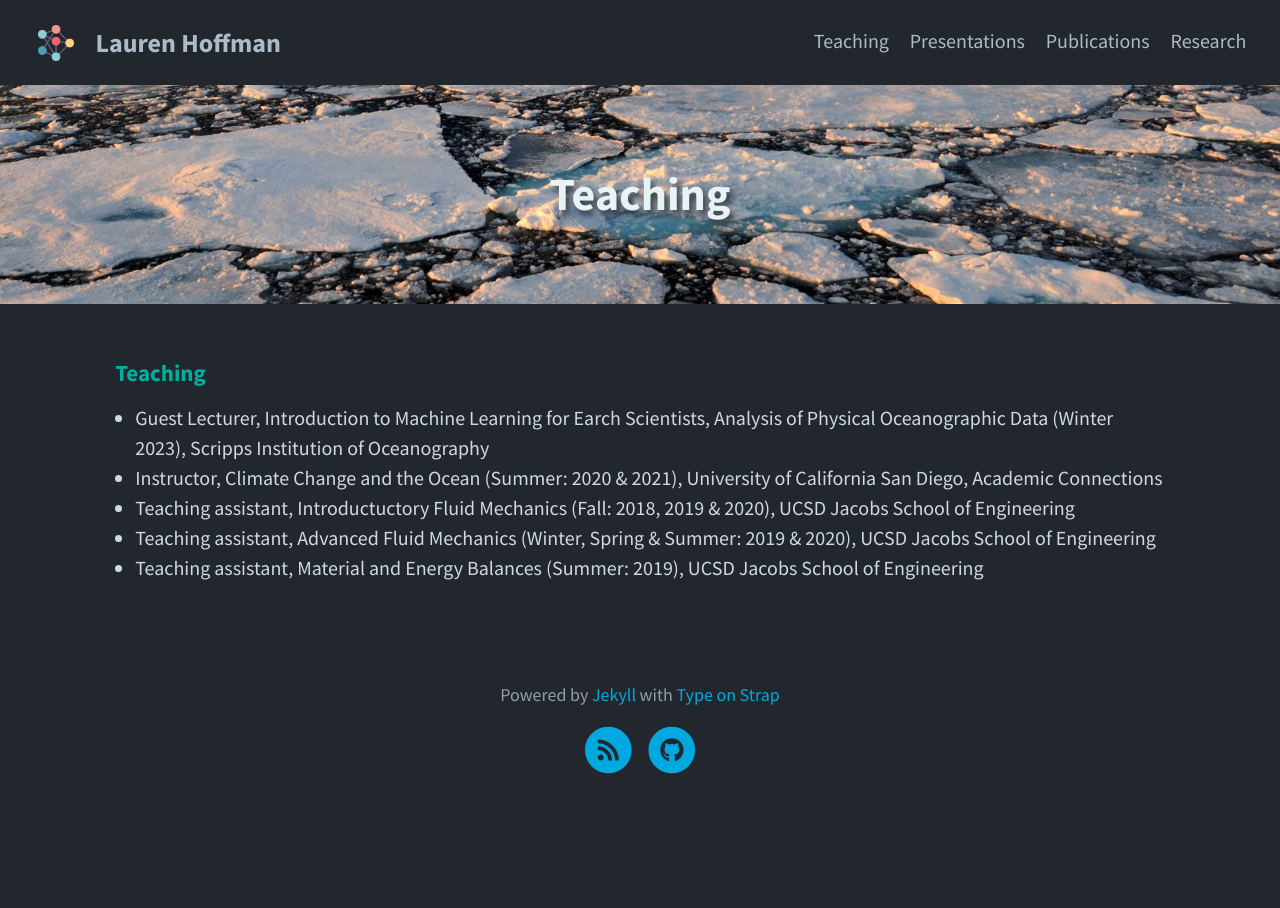
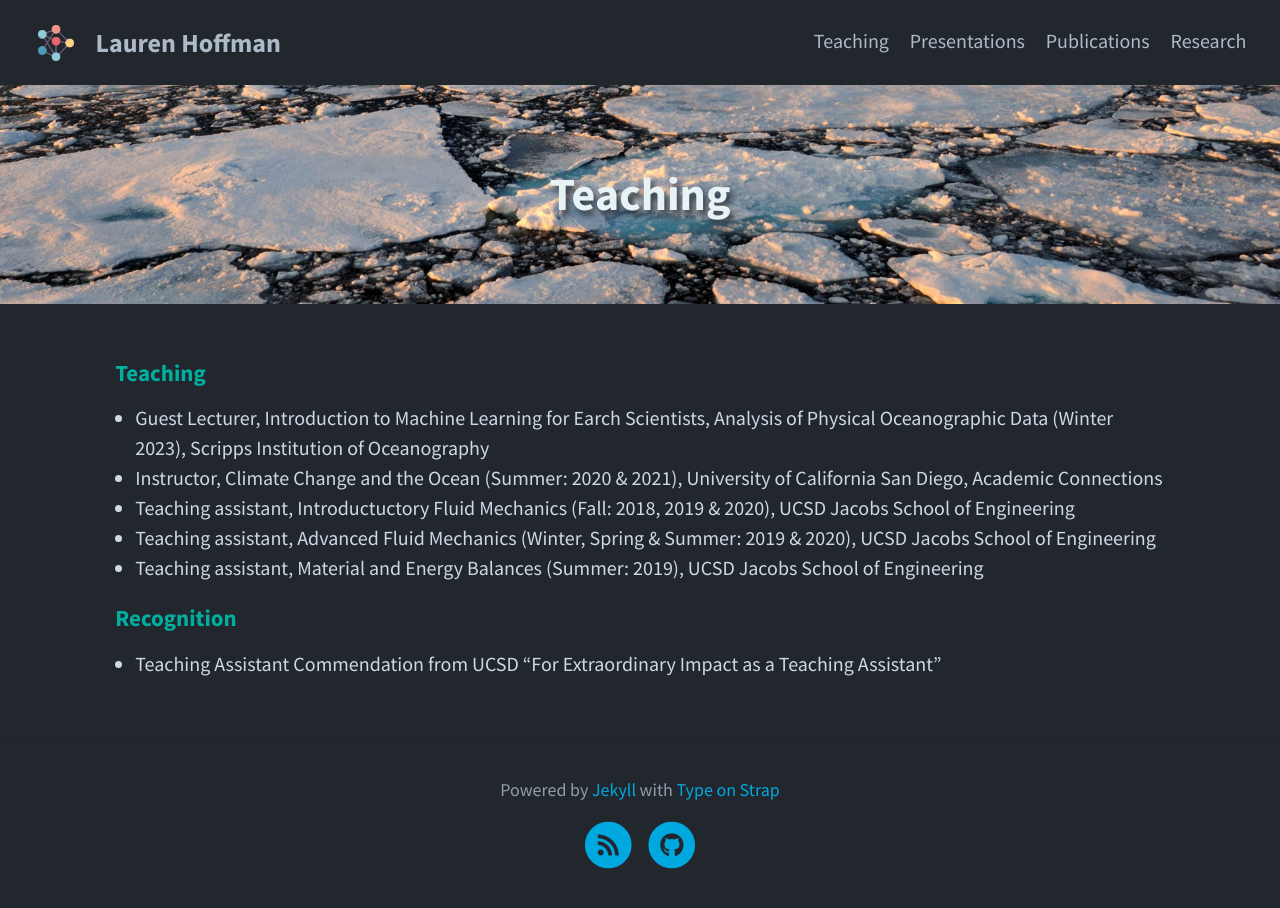
Before and after one commit to lahoffman/lahoffman.github.io, a Jekyll site: the page built from pages/outreach.html, in a window 1280 px wide. Built offline with Jekyll 4.4.1, drawn with Linux system fonts in a browser that asks for light colours.

Commit message:
Update outreach.html

```diff
--- a/pages/outreach.html
+++ b/pages/outreach.html
@@ -13,3 +13,7 @@ order: 2
     <li>Teaching assistant, Advanced Fluid Mechanics (Winter, Spring & Summer: 2019 & 2020), UCSD Jacobs School of Engineering</li>
     <li>Teaching assistant, Material and Energy Balances (Summer: 2019), UCSD Jacobs School of Engineering</li>
 </ul>
+
+<h4>Recognition</h4>
+<ul>
+    <li> Teaching Assistant Commendation from UCSD “For Extraordinary Impact as a Teaching Assistant” </li>
```
